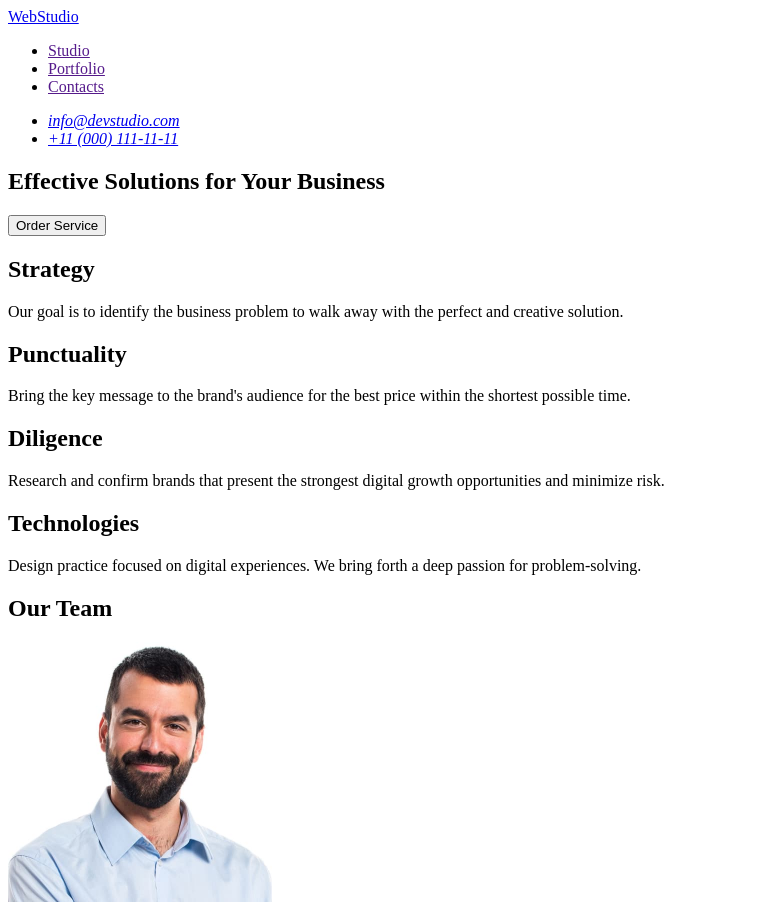
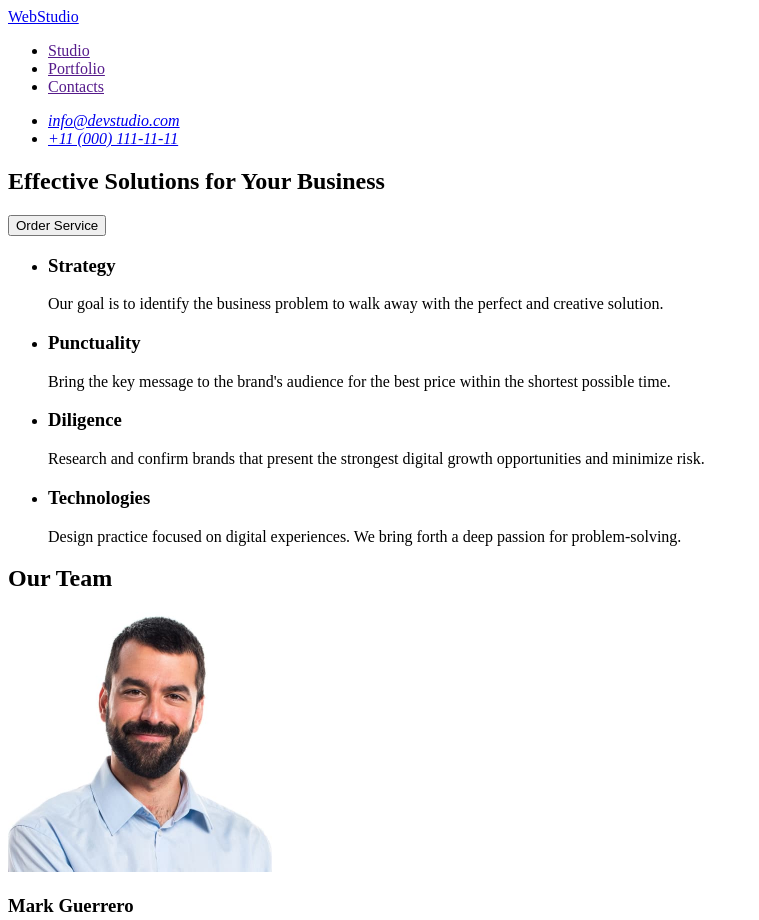
Before and after one commit to Dmitry-Zinchenko89/goit-markup-hw-01, a plain HTML site: page index.html in a window 1280 px wide. Shown: the top 920 px of the page, without its empty margins (0-759 px from the left). Drawn offline with Linux system fonts and the light colour scheme.

Commit message:
add index.html file

```diff
--- a/index.html
+++ b/index.html
@@ -29,27 +29,39 @@
         <h1>Effective Solutions for Your Business</h1>
         <button type="button">Order Service</button>
       </section>
+      <section></section>
 
-      <h2>Strategy</h2>
+      <ul>
+        <li>
+          <h3>Strategy</h3>
           <p>
             Our goal is to identify the business problem to walk away with the
             perfect and creative solution.
           </p>
-      <h2>Punctuality</h2>
+        </li>
+        <li>
+          <h3>Punctuality</h3>
           <p>
-        Bring the key message to the brand's audience for the best price within
-        the shortest possible time.
+            Bring the key message to the brand's audience for the best price
+            within the shortest possible time.
           </p>
-      <h2>Diligence</h2>
+        </li>
+        <li>
+          <h3>Diligence</h3>
           <p>
-        Research and confirm brands that present the strongest digital growth
-        opportunities and minimize risk.
+            Research and confirm brands that present the strongest digital
+            growth opportunities and minimize risk.
           </p>
-      <h2>Technologies</h2>
+        </li>
+        <li>
+          <h3>Technologies</h3>
           <p>
-        Design practice focused on digital experiences. We bring forth a deep
-        passion for problem-solving.
+            Design practice focused on digital experiences. We bring forth a
+            deep passion for problem-solving.
           </p>
+        </li>
+      </ul>
+
       <h2>Our Team</h2>
       <img src="./images/img-3.jpg" alt="Product Designer" width="264" />
       <h3>Mark Guerrero</h3>
```
Lines whose indentation alone changed are shown as unchanged.
